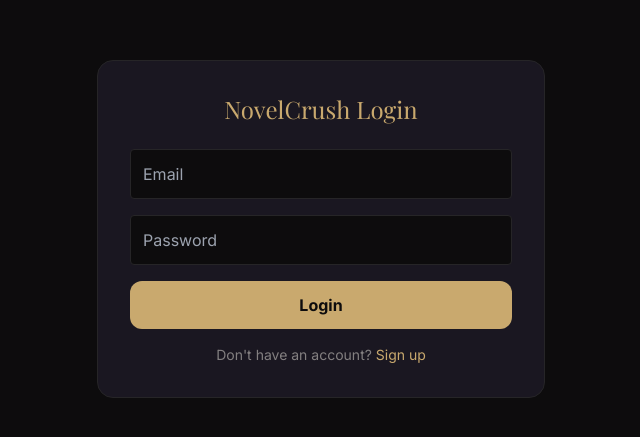
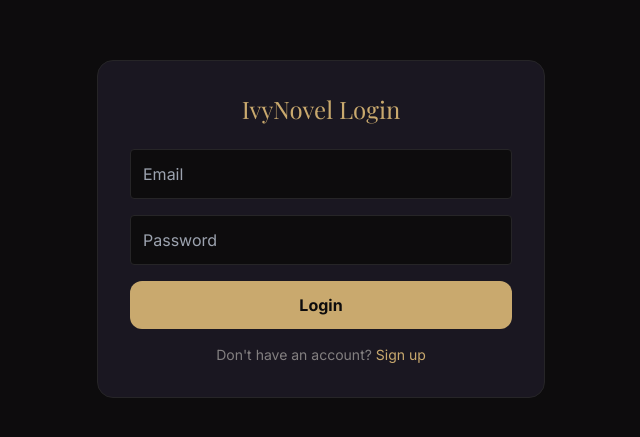
Before and after one commit to yangyifei757-dotcom/mystorysite, a Next.js app: page /login in a window 1280 px wide. Shown: the part 171-608 px from the top of the page, without its empty margins (319-959 px from the left). Built offline with nearby package versions, Linux system fonts and the light colour scheme; no server answers; a web font is replaced by a local one.

Commit message:
Update page.tsx

```diff
--- a/app/login/page.tsx
+++ b/app/login/page.tsx
@@ -33,11 +33,9 @@ export default function LoginPage() {
     if (error) {
       setMessage(error.message)
     } else if (data?.user?.id) {
-      // 自动在 profiles 表创建对应记录
       const { error: profileError } = await supabase
         .from('profiles')
         .insert({ id: data.user.id, email: email })
-
       if (profileError) {
         console.error('Profile creation failed:', profileError)
         setMessage('Account created but profile setup failed. Please contact support.')
@@ -53,7 +51,7 @@ export default function LoginPage() {
   return (
     <main className="min-h-screen bg-background flex items-center justify-center px-4">
       <div className="max-w-md w-full bg-card p-8 rounded-2xl border border-border">
-        <h1 className="text-2xl font-serif text-primary mb-6 text-center">NovelCrush Login</h1>
+        <h1 className="text-2xl font-serif text-primary mb-6 text-center">IvyNovel Login</h1>
         <form onSubmit={handleLogin} className="space-y-4">
           <input
             type="email"
```
